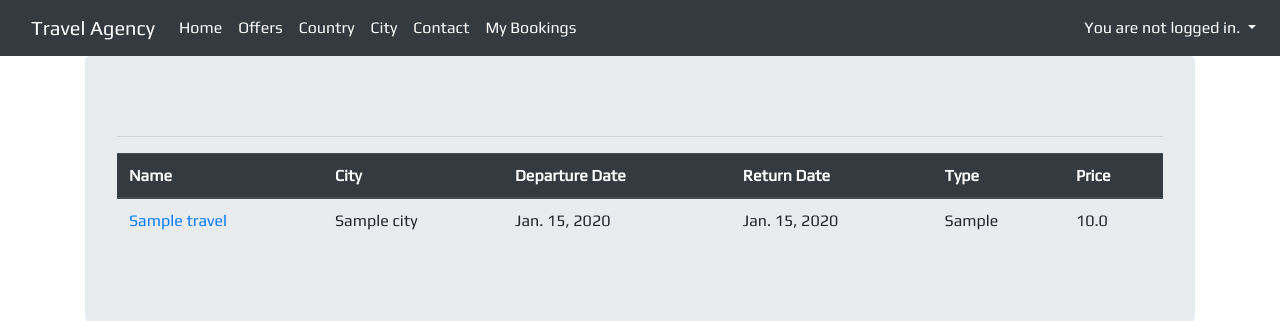
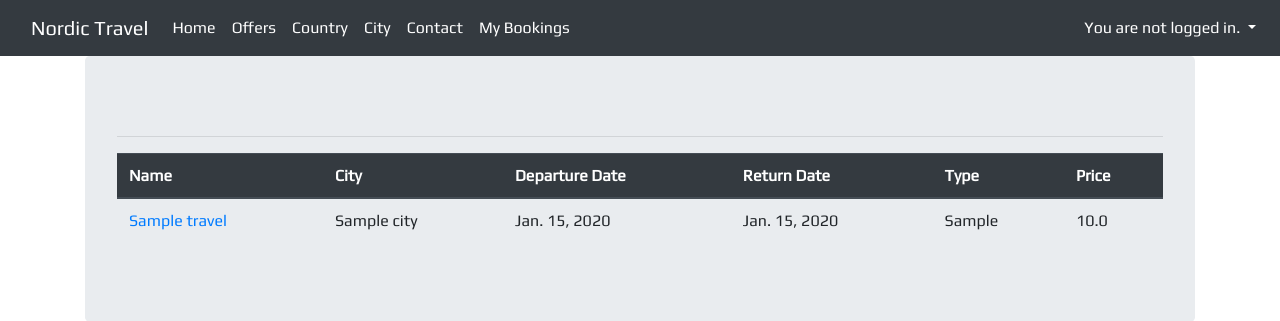
Before and after one commit to DanielGyure/TravelProject, a Django app: page /travels in a window 1280 px wide. Shown: the top 321 px of the page. Run offline with Django 4.2, Linux system fonts and the light colour scheme; tables that the repository leaves empty hold one stand-in row (values such as "Sample post"); some libraries are stand-ins or nearby versions; some web fonts are replaced.

Commit message:
Changed Travel Agency ---> Nordic Travel

```diff
--- a/TravelProject/viewer/templates/base.html
+++ b/TravelProject/viewer/templates/base.html
@@ -29,7 +29,7 @@ p {
   <body>
     <nav class="navbar navbar-expand-lg navbar-dark bg-dark">
       <div class="container fixed">
-        <a class="navbar-brand" href="{% url 'welcome' %}">Travel Agency</a>
+        <a class="navbar-brand" href="{% url 'welcome' %}">Nordic Travel</a>
         <button class="navbar-toggler" type="button" data-toggle="collapse" data-target="#navbarNavAltMarkup">
           <span class="navbar-toggler-icon"></span>
         </button>
--- a/TravelProject/viewer/templates/welcome.html
+++ b/TravelProject/viewer/templates/welcome.html
@@ -2,6 +2,6 @@
 
 {% block content %}
 
-<h1 style="text-align:center">Welcome to the Travel Agency!</h1>
+<h1 style="text-align:center">Welcome to Nordic Travel!</h1>
 
 {% endblock %}
```
